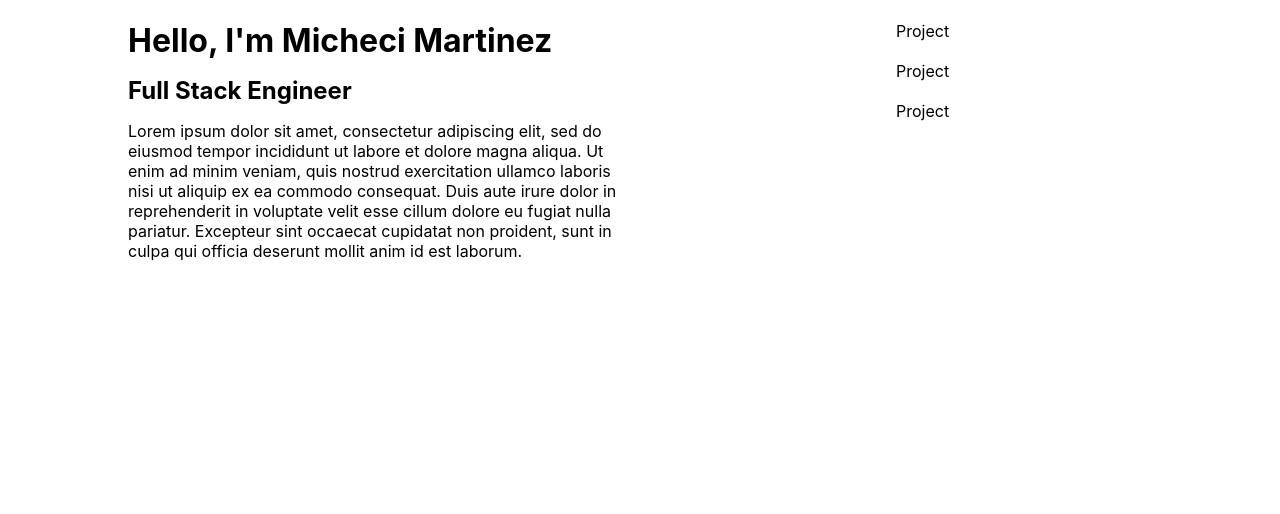
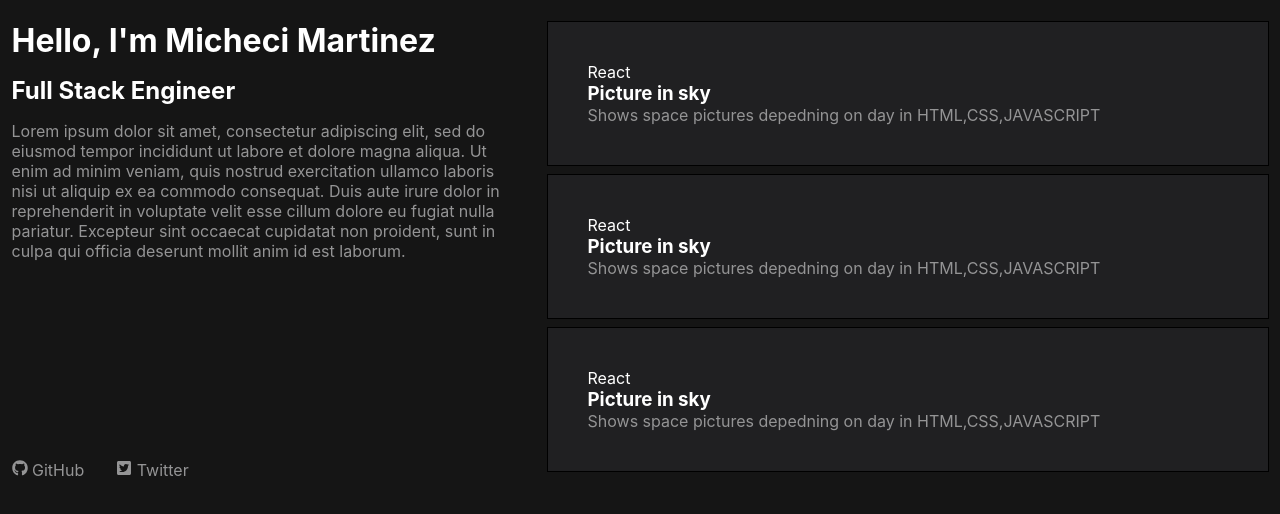
Before and after one commit to micheci/portfolio, a React (Create React App) app: page / in a window 1280 px wide. Shown: the top 514 px of the page. Built offline with nearby package versions, Linux system fonts and the light colour scheme.

Commit message:
added 2nd site

```diff
--- a/package.json
+++ b/package.json
@@ -8,6 +8,7 @@
     "@testing-library/user-event": "^13.5.0",
     "react": "^18.2.0",
     "react-dom": "^18.2.0",
+    "react-icons": "^4.7.1",
     "react-scripts": "5.0.1",
     "web-vitals": "^2.1.4"
   },
--- a/src/App.css
+++ b/src/App.css
@@ -2,3 +2,6 @@
   margin: 0;
 
 }
+body{
+  background-color:  #151515;
+}
--- a/src/Components/AboutMe.js
+++ b/src/Components/AboutMe.js
@@ -1,15 +1,22 @@
 import React from 'react'
 import Projects from './Projects'
 import About from '../Css/About.css'
+import {FaGithub} from 'react-icons/fa'
+import {FaTwitterSquare} from 'react-icons/fa'
 
 const AboutMe = () => {
   return (
     <div className="about-meContainer">
         <div className="leftaboutme">
-            <h1>Hello, I'm Micheci Martinez</h1>
-            <h2>Full Stack Engineer</h2>
+            <h1 >Hello, I'm Micheci Martinez</h1>
+            <h2>Full Stack Engineer </h2>
             <p>Lorem ipsum dolor sit amet, consectetur adipiscing elit, sed do eiusmod tempor incididunt ut labore et dolore magna aliqua. Ut enim ad minim veniam, quis nostrud exercitation ullamco laboris nisi ut aliquip ex ea commodo consequat. Duis aute irure dolor in reprehenderit in voluptate velit esse cillum dolore eu fugiat nulla pariatur. Excepteur sint occaecat cupidatat non proident, sunt in culpa
             qui officia deserunt mollit anim id est laborum.</p>
+            <div className="icons">
+              <FaGithub/> <span>GitHub</span>
+              <FaTwitterSquare/> <span>Twitter</span>
+            </div>
+
         </div>
 
         <div className="rightaboutme">
--- a/src/Components/Project.js
+++ b/src/Components/Project.js
@@ -1,14 +1,17 @@
 import React from 'react'
 import '../Css/Projectcss.css'
+
 
 const Project = () => {
   return (
     <div>
         <article>
             <a href='https://www.google.com/'>
-                <p>
-                    Project
+                <p className='projectLang'>
+                    React
                 </p>
+                <h3 className="projectTitle">Picture in sky</h3>
+                <p className='projectDesc'>Shows space pictures depedning on day in HTML,CSS,JAVASCRIPT</p>
             </a>
         </article>
     </div>
--- a/src/Components/Projects.js
+++ b/src/Components/Projects.js
@@ -5,9 +5,9 @@ const Projects = () => {
   return (
     <div className='projects-container'>
         <Project />
-        <br></br>
+
         <Project/>
-        <br></br>
+
         <Project/>
     </div>
   )
--- a/src/Css/About.css
+++ b/src/Css/About.css
@@ -2,10 +2,12 @@
     width: 100%;
     display:flex;
     justify-content: space-around;
+    position: relative;
 }
 .leftaboutme{
     flex-basis: 40%;
     margin-top: 21.44px;
+    color:#949495
 }
 .rightaboutme{
     flex-basis: 20%;
@@ -13,7 +15,17 @@
 }
 h1{
     margin-bottom: 1rem;
+    color: white;
 }
 h2{
     margin-bottom: 1rem;
+    color: white;
 }
+.icons{
+    position: absolute;
+    bottom: 0px;
+
+}
+span{
+    margin-right: 2rem;
+}
--- a/src/Css/Projectcss.css
+++ b/src/Css/Projectcss.css
@@ -1,7 +1,20 @@
-p{
-    color:black;
+.projectLang{
+    color:white
 
+}
+.projectTitle{
+    color:white;
+}
+.projectDesc{
+    color:#949495
 }
 a{
     text-decoration: none;
 }
+article{
+    background-color: #202022;
+    border: 1px solid black;
+    padding:40px;
+    width: 40rem;
+    margin-bottom: .5rem;
+}
```
Also changed, not shown: 1 other file (tests, documents, lock files or other folders).
